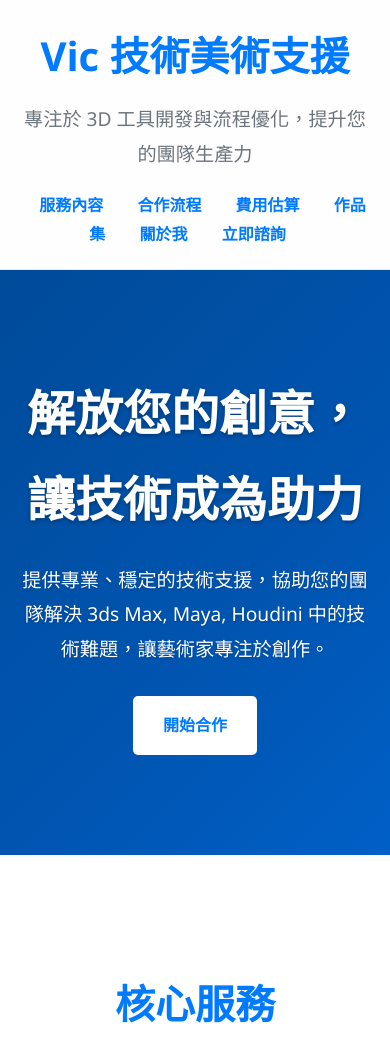
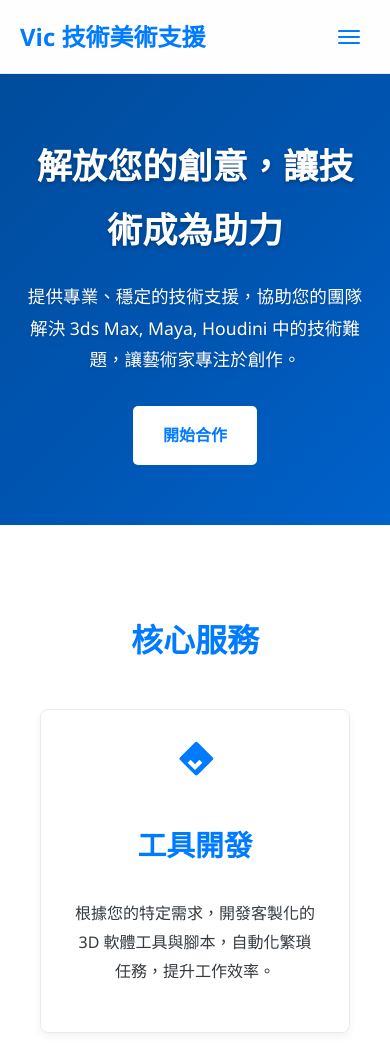
Before and after one commit to VicYu1983/vic-techart-site, a plain HTML site: page index.html in a window 390 px wide. Shown: the top 1043 px of the page. Drawn offline with Linux system fonts and the light colour scheme.

Commit message:
feat(header): 添加移动端导航菜单并优化响应式布局
- 添加移动端汉堡菜单按钮和切换动画
- 重构头部布局为flex容器
- 添加移动端导航菜单的显示/隐藏功能
- 优化移动端样式和间距
- 移除未使用的动画样式和表格样式

```diff
--- a/index.html
+++ b/index.html
@@ -21,16 +21,6 @@
       50% { background-position: 100% 50%; }
       100% { background-position: 0% 50%; }
     }
-    @keyframes fade-in-up {
-        from {
-            opacity: 0;
-            transform: translateY(20px);
-        }
-        to {
-            opacity: 1;
-            transform: translateY(0);
-        }
-    }
     body {
       font-family: 'Segoe UI', 'Microsoft JhengHei', Arial, sans-serif;
       margin: 0;
@@ -39,35 +29,40 @@
       background-color: var(--background-color);
       color: var(--text-color);
     }
+    body.mobile-nav-open {
+        overflow: hidden;
+    }
     .container {
       max-width: 1100px;
       margin: 0 auto;
       padding: 0 20px;
     }
     header {
-      background: var(--surface-color);
-      color: var(--text-color);
-      padding: 20px 0;
+      background: rgba(255, 255, 255, 0.8);
+      backdrop-filter: blur(10px);
+      padding: 15px 0;
       text-align: center;
       border-bottom: 1px solid var(--light-gray);
       position: sticky;
       top: 0;
-      z-index: 100;
-      backdrop-filter: blur(10px);
-      background-color: rgba(255, 255, 255, 0.8);
+      z-index: 1000;
+    }
+    .header-container {
+        display: flex;
+        justify-content: space-between;
+        align-items: center;
+        max-width: 1100px;
+        margin: 0 auto;
+        padding: 0 20px;
     }
     header h1 {
       margin: 0;
-      font-size: 2.5em;
+      font-size: 1.8em;
       color: var(--primary-color);
-    }
-    header .subtitle {
-      font-size: 1.2em;
-      color: var(--secondary-color);
-      margin-top: 10px;
+      text-align: left;
     }
     nav {
-      margin-top: 20px;
+      display: flex;
     }
     nav a {
       color: var(--primary-color);
@@ -75,9 +70,38 @@
       text-decoration: none;
       font-weight: 600;
       transition: color 0.3s ease;
+      white-space: nowrap;
     }
     nav a:hover {
       color: var(--primary-hover);
+    }
+    #mobile-nav-toggle {
+        display: none;
+        background: none;
+        border: none;
+        cursor: pointer;
+        padding: 10px;
+        z-index: 1001;
+    }
+    #mobile-nav-toggle .icon-bar {
+        display: block;
+        width: 22px;
+        height: 2px;
+        background-color: var(--primary-color);
+        border-radius: 1px;
+        transition: all 0.3s ease-in-out;
+    }
+    #mobile-nav-toggle .icon-bar + .icon-bar {
+        margin-top: 4px;
+    }
+    body.mobile-nav-open #mobile-nav-toggle .icon-bar:nth-child(1) {
+        transform: translateY(6px) rotate(45deg);
+    }
+    body.mobile-nav-open #mobile-nav-toggle .icon-bar:nth-child(2) {
+        opacity: 0;
+    }
+    body.mobile-nav-open #mobile-nav-toggle .icon-bar:nth-child(3) {
+        transform: translateY(-6px) rotate(-45deg);
     }
     .hero {
       color: var(--white);
@@ -191,24 +215,6 @@
     .portfolio-description {
       width: 50%;
     }
-    .fees-table {
-      width: 100%;
-      border-collapse: collapse;
-      margin-top: 20px;
-    }
-    .fees-table th, .fees-table td {
-      border: 1px solid var(--light-gray);
-      padding: 12px 15px;
-      text-align: left;
-    }
-    .fees-table thead th {
-      background-color: var(--primary-color);
-      color: var(--white);
-      font-weight: 600;
-    }
-    .fees-table tbody tr:nth-child(even) {
-      background-color: var(--background-color);
-    }
     #contact {
       background: var(--primary-color);
       color: var(--white);
@@ -224,7 +230,7 @@
       background: #343a40;
       color: var(--white);
       text-align: center;
-      padding: 40px 0;
+      padding: 40px 20px;
       margin-top: 0;
     }
     footer a {
@@ -232,7 +238,7 @@
       text-decoration: none;
     }
     .social-links {
-        margin-top: 20px;
+        margin-bottom: 20px;
     }
     .social-links a {
         margin: 0 10px;
@@ -256,22 +262,77 @@
         opacity: 1;
         transform: translateY(0);
     }
-    @media (max-width: var(--breakpoint-md)) {
+
+    /* Mobile Styles */
+    @media (max-width: 768px) {
+      header h1 {
+        font-size: 1.5em;
+      }
+      #mobile-nav-toggle {
+        display: block;
+      }
+      #main-nav {
+        position: fixed;
+        top: 0;
+        left: -100%;
+        width: 100%;
+        height: 100vh;
+        background-color: rgba(255, 255, 255, 0.98);
+        flex-direction: column;
+        justify-content: center;
+        align-items: center;
+        transition: left 0.3s ease-in-out;
+      }
+      body.mobile-nav-open #main-nav {
+        left: 0;
+      }
+      #main-nav a {
+        font-size: 1.5em;
+        margin: 20px 0;
+      }
+      .hero {
+        padding: 60px 20px;
+      }
+      .hero h2 {
+        font-size: 2.2em;
+      }
+      .hero p {
+        font-size: 1.1em;
+      }
+      section {
+        padding: 60px 20px;
+      }
+      .section-title {
+        font-size: 2em;
+        margin-bottom: 40px;
+      }
+      .card {
+        width: 90%;
+        min-width: unset;
+      }
       .portfolio-item, .portfolio-item:nth-child(even) {
         flex-direction: column;
+        padding: 20px;
       }
       .portfolio-image, .portfolio-description {
         width: 100%;
+      }
+      .portfolio-description {
+        margin-top: 20px;
       }
     }
   </style>
 </head>
 <body>
   <header>
-    <div class="container">
+    <div class="header-container">
       <h1>Vic 技術美術支援</h1>
-      <p class="subtitle">專注於 3D 工具開發與流程優化，提升您的團隊生產力</p>
-      <nav>
+      <button id="mobile-nav-toggle" aria-label="Toggle Menu">
+        <span class="icon-bar"></span>
+        <span class="icon-bar"></span>
+        <span class="icon-bar"></span>
+      </button>
+      <nav id="main-nav">
         <a href="#services">服務內容</a>
         <a href="#process">合作流程</a>
         <a href="#fees">費用估算</a>
@@ -420,13 +481,32 @@
           <svg xmlns="http://www.w3.org/2000/svg" viewBox="0 0 24 24"><path d="M12 0c-6.626 0-12 5.373-12 12 0 5.302 3.438 9.8 8.207 11.387.599.111.793-.261.793-.577v-2.234c-3.338.726-4.033-1.416-4.033-1.416-.546-1.387-1.333-1.756-1.333-1.756-1.089-.745.083-.729.083-.729 1.205.084 1.839 1.237 1.839 1.237 1.07 1.834 2.807 1.304 3.492.997.107-.775.418-1.305.762-1.604-2.665-.305-5.467-1.334-5.467-5.931 0-1.311.469-2.381 1.236-3.221-.124-.303-.535-1.524.117-3.176 0 0 1.008-.322 3.301 1.23.957-.266 1.983-.399 3.003-.404 1.02.005 2.047.138 3.006.404 2.291-1.552 3.297-1.23 3.297-1.23.653 1.653.242 2.874.118 3.176.77.84 1.235 1.911 1.235 3.221 0 4.609-2.807 5.624-5.479 5.921.43.372.823 1.102.823 2.222v3.293c0 .319.192.694.801.576 4.765-1.589 8.199-6.086 8.199-11.386 0-6.627-5.373-12-12-12z"/></svg>
         </a>
       </div>
-      <p style="margin-top: 20px;">由 Gemini 協助設計 | &copy; 2024 Vic's Technical Art Services</p>
+      <p>由 Gemini 協助設計 | &copy; 2024 Vic's Technical Art Services</p>
     </div>
   </footer>
 
   <script>
     document.addEventListener('DOMContentLoaded', function() {
-      // Scroll Animation
+      // --- Mobile Navigation ---
+      const navToggle = document.getElementById('mobile-nav-toggle');
+      const mainNav = document.getElementById('main-nav');
+
+      if (navToggle) {
+        navToggle.addEventListener('click', function() {
+          document.body.classList.toggle('mobile-nav-open');
+        });
+      }
+
+      // Close mobile nav when a link is clicked
+      if (mainNav) {
+          mainNav.querySelectorAll('a').forEach(link => {
+              link.addEventListener('click', () => {
+                  document.body.classList.remove('mobile-nav-open');
+              });
+          });
+      }
+
+      // --- Scroll Animation ---
       const observer = new IntersectionObserver((entries) => {
         entries.forEach(entry => {
           if (entry.isIntersecting) {
@@ -442,19 +522,13 @@
       });
 
       // --- Portfolio Loading (kept for future use) ---
-      // The code below is commented out because we've added static examples.
-      // You can uncomment it when you are ready to use portfolio.json again.
       /*
       const portfolioContainer = document.getElementById('portfolio-container');
-      if (portfolioContainer.children.length === 0) { // Only fetch if empty
+      if (portfolioContainer.children.length === 0) {
           fetch('portfolio.json')
             .then(response => response.json())
             .then(data => {
-              data.forEach(item => {
-                const portfolioItem = document.createElement('div');
-                portfolioItem.classList.add('portfolio-item');
-                // ... (rest of the dynamic creation logic)
-              });
+              // ...
             })
             .catch(error => console.error('Error loading portfolio:', error));
       }
```
